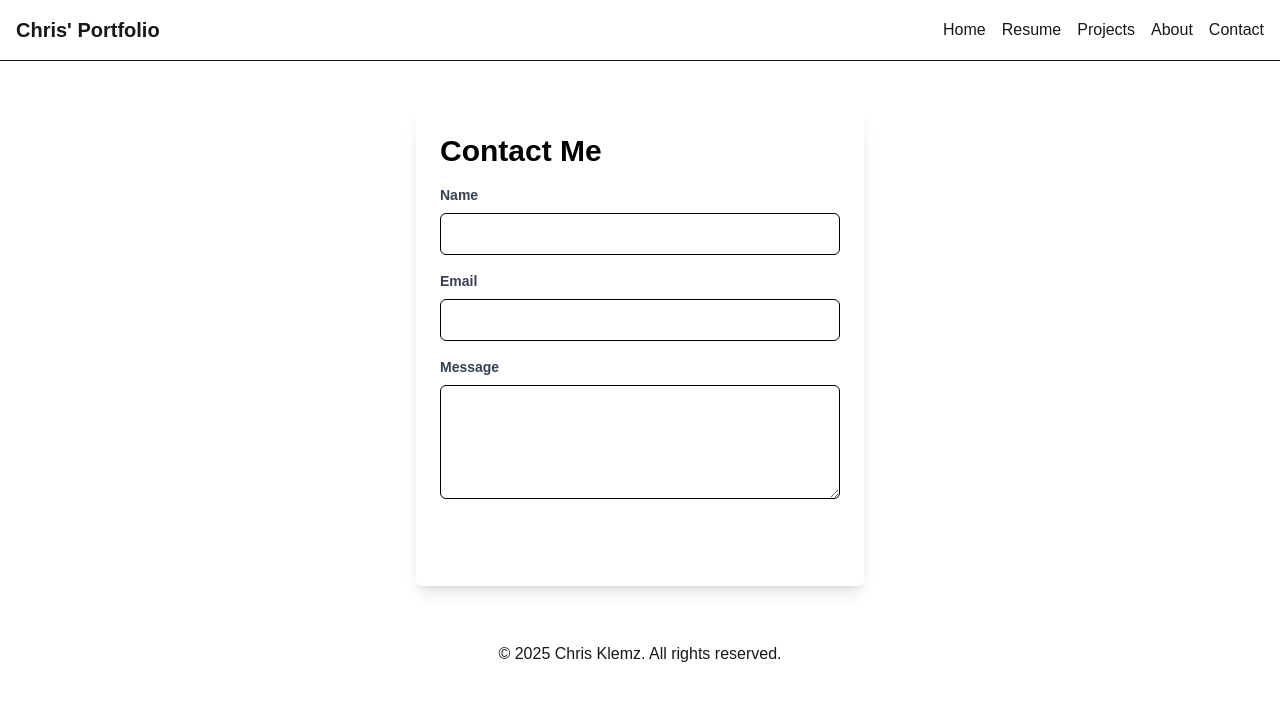
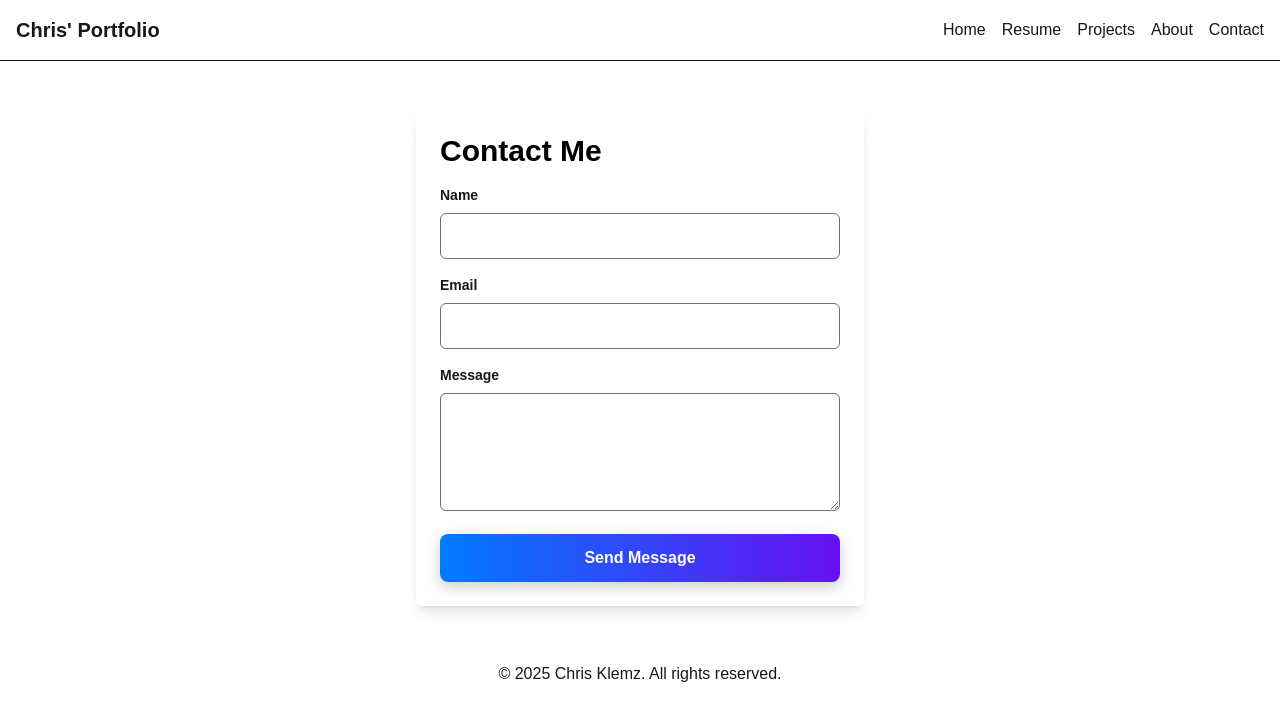
Before and after one commit to Crklemz/portfolio-website, a Next.js app: page /contact in a window 1280 px wide. Shown: the top 720 px of the page. Built offline with nearby package versions, Linux system fonts and the light colour scheme.

Commit message:
bug: fix broken styles in contact page

```diff
--- a/src/app/contact/page.tsx
+++ b/src/app/contact/page.tsx
@@ -3,16 +3,18 @@ export default function Contact() {
     <div className="max-w-md mx-auto bg-white text-black p-6 rounded-md shadow-lg mt-12">
       <h1 className="text-3xl font-bold mb-4">Contact Me</h1>
       <form>
+        {/* Label and Input Fields */}
         <label className="block text-gray-700 text-sm font-bold mb-2">Name</label>
-          <input type="text" className="w-full border p-2 rounded-md" />
+        <input type="text" className="w-full border border-gray-300 p-2 rounded-md focus:outline-none focus:ring-2 focus:ring-primary" />
 
         <label className="block text-gray-700 text-sm font-bold mt-4 mb-2">Email</label>
-          <input type="email" className="w-full border p-2 rounded-md" />
+        <input type="email" className="w-full border border-gray-300 p-2 rounded-md focus:outline-none focus:ring-2 focus:ring-primary" />
 
         <label className="block text-gray-700 text-sm font-bold mt-4 mb-2">Message</label>
-          <textarea className="w-full border p-2 rounded-md" rows={4}></textarea>
+        <textarea className="w-full border border-gray-300 p-2 rounded-md focus:outline-none focus:ring-2 focus:ring-primary" rows={4}></textarea>
 
-          <button className="bg-primary text-white py-2 px-4 mt-4 rounded-md w-full">
+        {/* Use the global `.btn-primary` class */}
+        <button className="btn-primary w-full mt-4">
           Send Message
         </button>
       </form>
--- a/src/styles/globals.css
+++ b/src/styles/globals.css
@@ -23,6 +23,27 @@ body {
   background: var(--background);
   color: var(--foreground);
   font-family: var(--font-sans);
+}
+
+/* Input & Textarea Styles */
+input, textarea {
+  border: 1px solid var(--secondary);
+  padding: 10px;
+  border-radius: 6px;
+  width: 100%;
+  transition: border-color 0.2s ease-in-out, box-shadow 0.2s ease-in-out;
+}
+
+input:focus, textarea:focus {
+  outline: none;
+  border-color: var(--primary);
+  box-shadow: 0 0 5px rgba(0, 123, 255, 0.5);
+}
+
+/* Label Styles */
+label {
+  font-weight: bold;
+  color: var(--foreground);
 }
 
 /* Button Styles */
```
Lines whose indentation alone changed are shown as unchanged.
